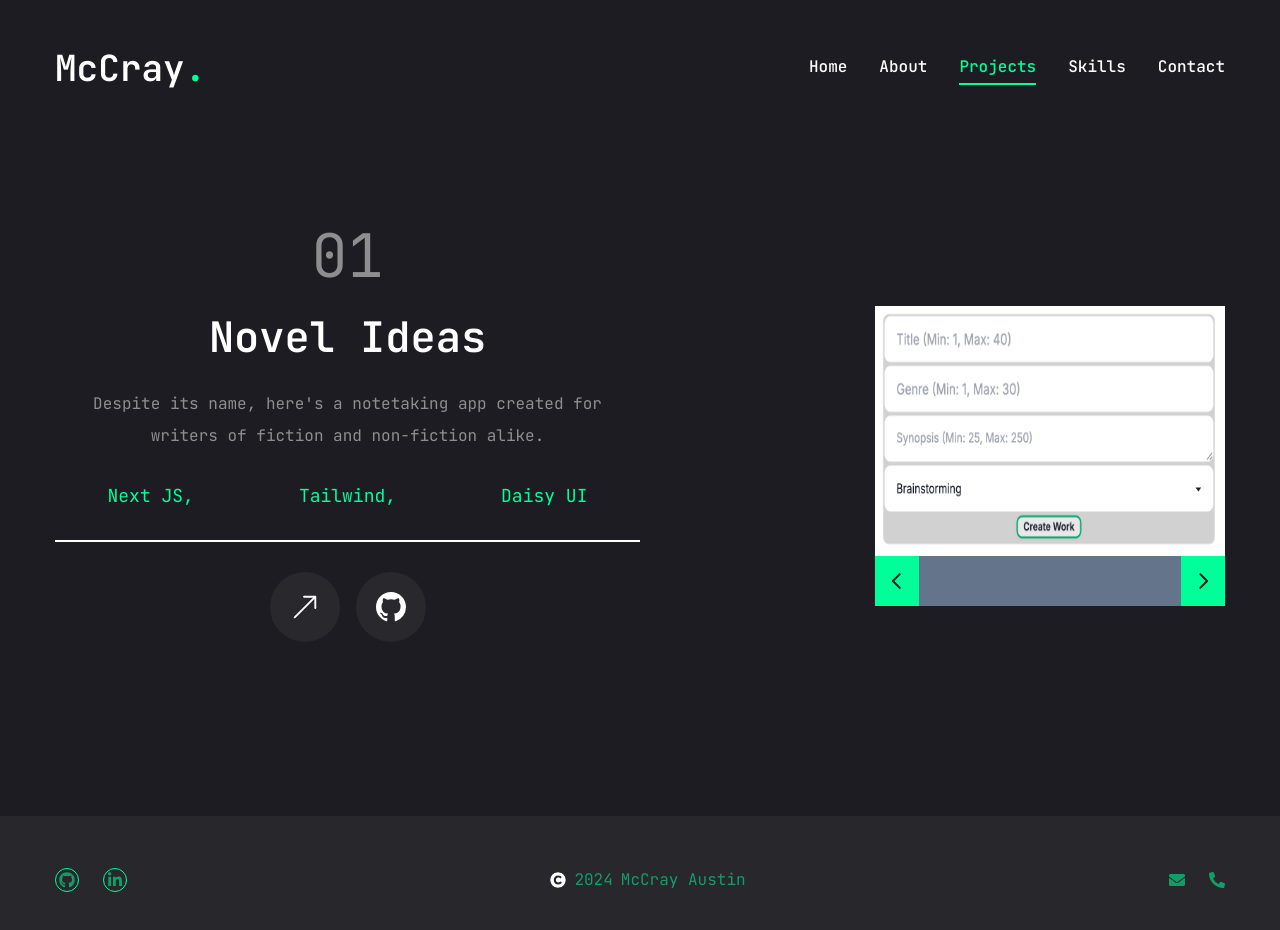
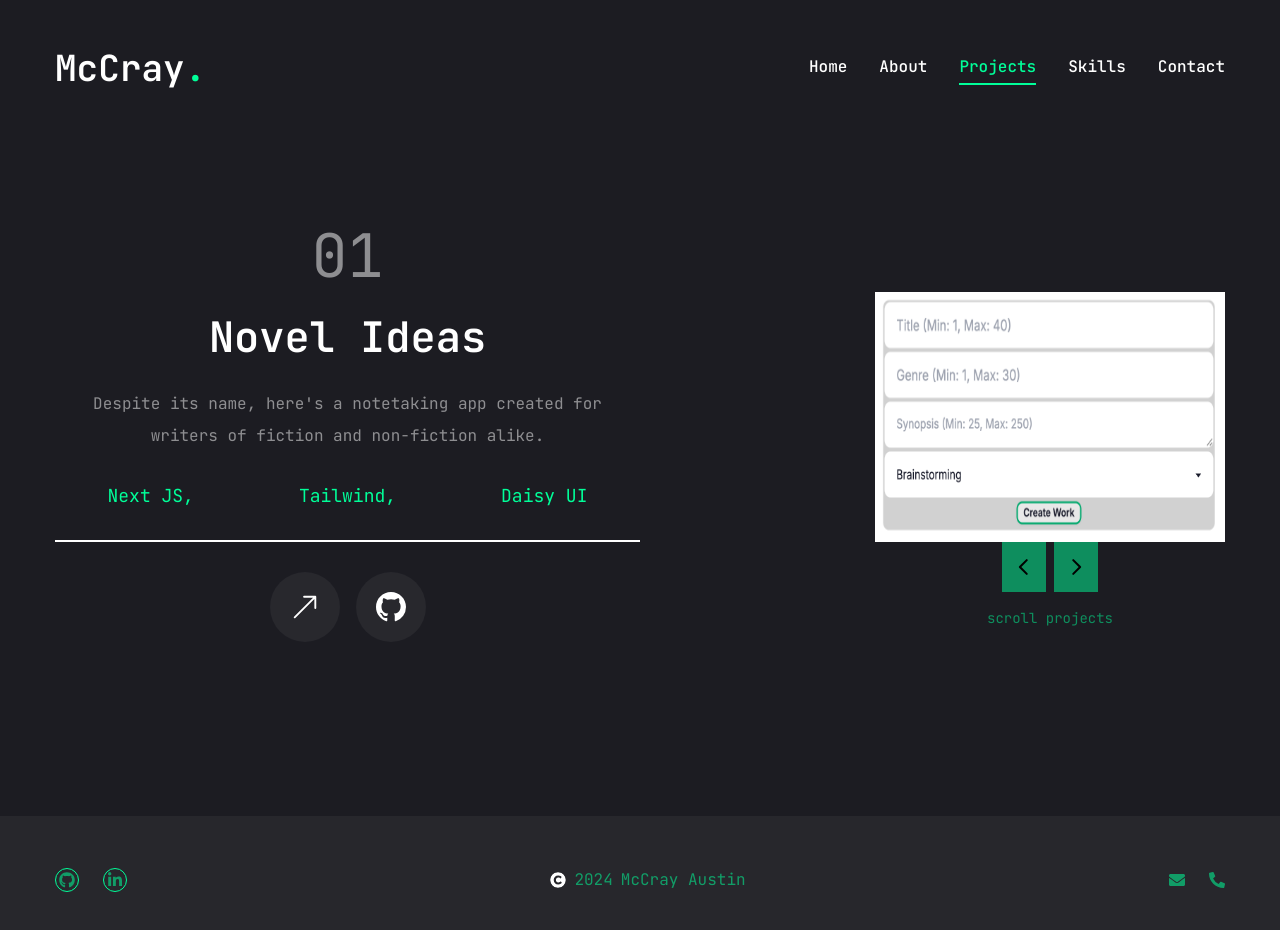
Before and after one commit to mmaustin/mccray-portfolio, a Next.js app in the folder next-portfolio/: page /projects in a window 1280 px wide. Shown: the top 930 px of the page. Built offline with nearby package versions, Linux system fonts and the light colour scheme.

Commit message:
Resized swiper elements, reposition swiper buttons, added swiper text

```diff
--- a/next-portfolio/app/projects/page.jsx
+++ b/next-portfolio/app/projects/page.jsx
@@ -113,8 +113,8 @@ const Projects = () => {
               </div>
             </div>
           </div>
-          <div className="my-5 w-[250px] h-[200px] sm:w-[350px] sm:h-[300px]">
-            <Swiper spaceBetween={10} slidesPerView={1} className="lg:h-[300px] mb-12 bg-slate-500" onSlideChange={handleSlideChange}>
+          <div className="mb-6 w-[250px] h-[254px] sm:w-[350px] sm:h-[304px]">
+            <Swiper spaceBetween={10} slidesPerView={1} className="h-[250px] sm:h-[300px]" onSlideChange={handleSlideChange}>
               {projects.map((project, i) => {
                 return (
                   <SwiperSlide key={i} className="w-full">
@@ -129,9 +129,13 @@ const Projects = () => {
                   </SwiperSlide>
                 )
               })}
+              {/* current styles */}
               {/* <WorkSliderBtns containerStyles="flex gap-2 absolute right-0  bottom-0 z-20 w-full justify-between w-max justify-none" btnStyles="bg-accent hoover:bg-accent-hover text-primary text-[12px] w-[24px] h-[24px] flex justify-center items-center transition-all" /> */}
-              <WorkSliderBtns containerStyles="flex gap-2 absolute right-0 bottom-[calc(50%_-_22px)] lg:bottom-0 z-20 w-full justify-between lg:justify-none" btnStyles="bg-accent hoover:bg-accent-hover text-primary text-[22px] w-[44px] h-[50px] flex justify-center items-center transition-all" />
+
+              {/* buttons bottom */}
+              <WorkSliderBtns containerStyles=" flex gap-2 items-center absolute  bottom-0 z-20 w-full justify-center" btnStyles="bg-accent/50 text-black hover:text-white text-[22px] w-[44px] h-[50px] flex justify-center items-center transition-all" />
             </Swiper>
+            <p className="text-center text-sm mt-4 text-accent/50">scroll projects</p>
           </div>
         </div>
       </div>
```
